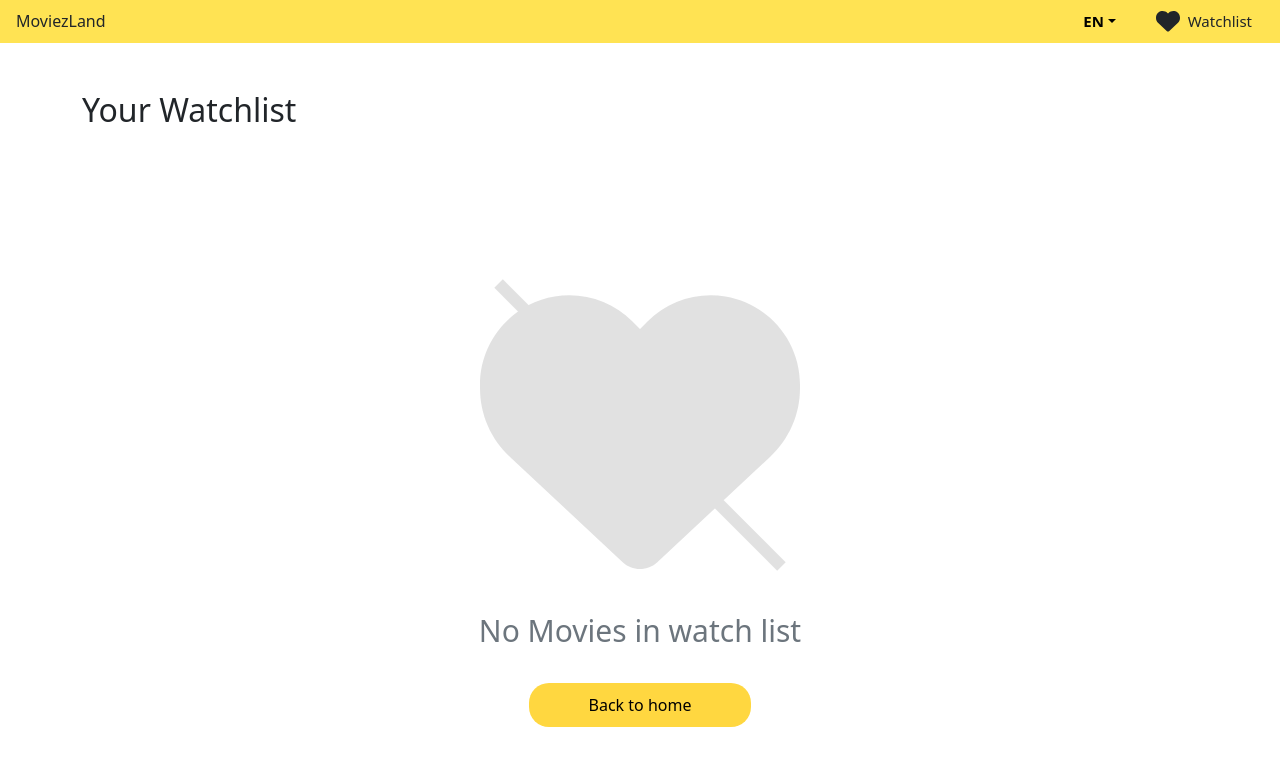
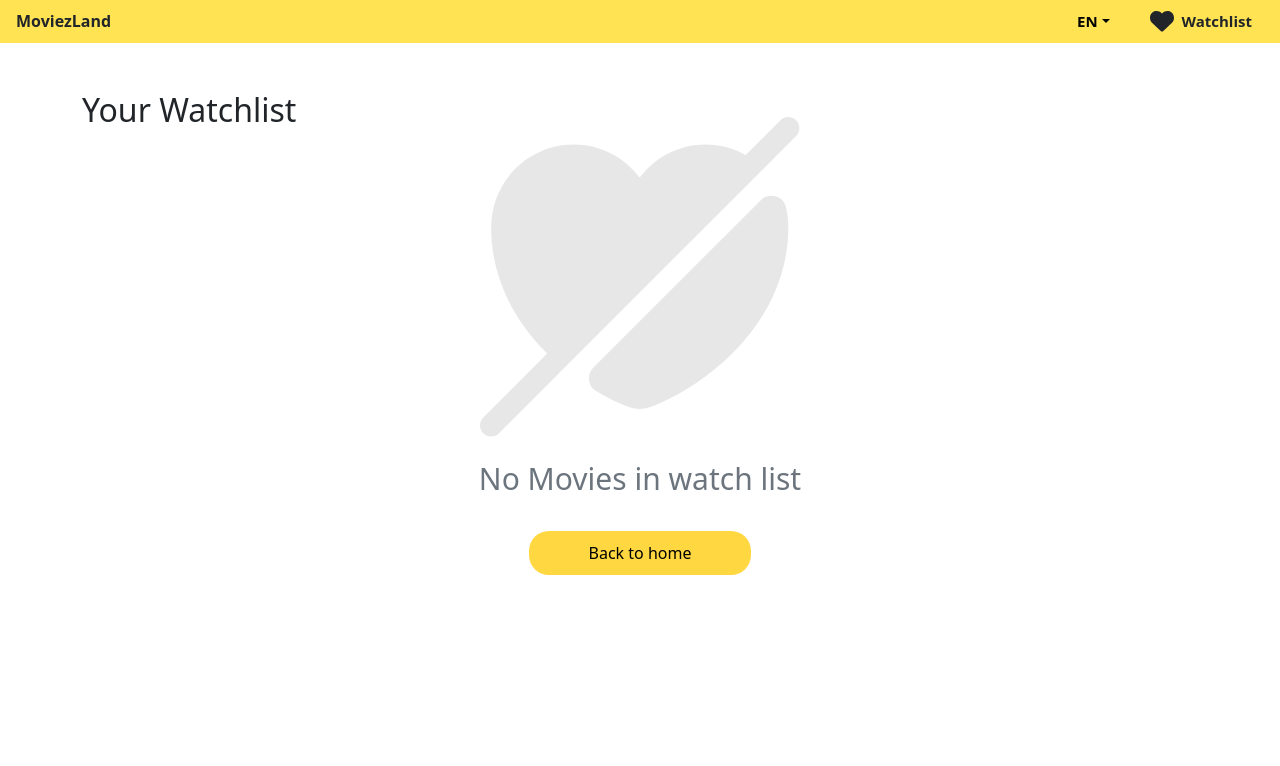
Before and after one commit to moelbanna-bot/React-Project, a React (Vite) app in the folder MoviezLand/: page /watchlist in a window 1280 px wide. Shown: the top 766 px of the page. Built offline with nearby package versions, Linux system fonts and the light colour scheme.

Commit message:
style: enhance Navbar and EmptyList components; improve layout and add new SVG asset

```diff
--- a/MoviezLand/src/components/Navbar/Navbar.jsx
+++ b/MoviezLand/src/components/Navbar/Navbar.jsx
@@ -9,7 +9,7 @@ export default function Navbar() {
   return (
     <div className="container-fluid p-0">
       <nav className="d-flex justify-content-between align-items-center px-3 py-1 bg-yellow">
-        <Link to="/" className="nav-link title">
+        <Link to="/" className="nav-link title fw-bold">
           MoviezLand
         </Link>
         <div className="d-flex align-items-center justify-content-center gap-3">
@@ -28,7 +28,7 @@ export default function Navbar() {
             <FontAwesomeIcon icon={faHeart} className="fa-xl" />
             <Link
               to="/watchlist"
-              className="align-self-center nav-link text-small"
+              className="align-self-center nav-link text-small fw-bold"
             >
               Watchlist
             </Link>
--- a/MoviezLand/src/components/favHart.jsx
+++ b/MoviezLand/src/components/favHart.jsx
@@ -3,12 +3,10 @@ import { FaHeart, FaRegHeart } from "react-icons/fa";
 import { useDispatch, useSelector } from "react-redux";
 import { addToWishlist, removeFromWishlist } from "../store/slices/wishlist";
 
-const WishlistButton = ({ movie}) => {
+const WishlistButton = ({ movie }) => {
   const dispatch = useDispatch();
   const wishlist = useSelector((state) => state.wishlist.wishlistIds || []);
-  console.log(wishlist);
-  const isInWishlist =  movie && wishlist.some((item) => item.id === movie.id);
-  console.log(isInWishlist)
+  const isInWishlist = movie && wishlist.some((item) => item.id === movie.id);
 
   const toggleWishlist = () => {
     if (isInWishlist) {
@@ -21,7 +19,11 @@ const WishlistButton = ({ movie}) => {
   return (
     <span
       onClick={toggleWishlist}
-      style={{ cursor: "pointer", fontSize: "1.5rem", color: isInWishlist ? "#f4d03f" : "black" }}
+      style={{
+        cursor: "pointer",
+        fontSize: "1.5rem",
+        color: isInWishlist ? "#f4d03f" : "black",
+      }}
       className="col-2"
     >
       {isInWishlist ? <FaHeart /> : <FaRegHeart />}
--- a/MoviezLand/src/index.css
+++ b/MoviezLand/src/index.css
@@ -1,4 +1,3 @@
-
 :root {
   --bs-primary: #ffe353 !important;
   --font-xsmall: 14px !important;
@@ -38,8 +37,8 @@ body {
   button {
     background-color: #f9f9f9;
   }
-} */
-*{
+}
+*/ * {
   padding: 0;
   margin: 0;
   box-sizing: border-box;
@@ -47,3 +46,11 @@ body {
 .text-xlarge {
   font-size: var(--font-xlarge) !important;
 }
+
+.back-home {
+  cursor: pointer !important;
+  color: 000;
+}
+.back-home:hover {
+  background-color: #ffe27a !important;
+}
--- a/MoviezLand/src/pages/EmptyList.jsx
+++ b/MoviezLand/src/pages/EmptyList.jsx
@@ -1,50 +1,19 @@
 import React, { useEffect } from "react";
 import { useNavigate } from "react-router-dom";
-import { FontAwesomeIcon } from "@fortawesome/react-fontawesome";
-import { faHeart } from "@fortawesome/free-solid-svg-icons";
 
 const EmptyList = ({ showHeading = true }) => {
   const navigate = useNavigate();
 
-  useEffect(() => {
-    document.body.style.overflow = "hidden";
-    document.documentElement.style.overflow = "hidden";
-
-    return () => {
-      document.body.style.overflow = "auto";
-      document.documentElement.style.overflow = "auto";
-    };
-  }, []);
-
   return (
-    <div
-      className="d-flex flex-column justify-content-center align-items-center text-center"
+    <div className="d-flex mt-4 flex-column justify-content-center align-items-center text-center">
+      <div className="position-relative mb-4 opacity-50">
+        <img
+          src="/heart_slash.svg"
+          alt="Empty watchlist"
           style={{
-        height: "100vh",
-        maxHeight: "100vh",
-        overflow: "hidden",
-        margin: 0,
-        padding: 0,
-      }}
-    >
-      <div className="position-relative mb-4 opacity-50">
-        <FontAwesomeIcon
-          icon={faHeart}
-          style={{
-            fontSize: "20rem",
-            color: "#C4C4C4",
+            width: "20rem",
+            height: "20rem",
             transform: "translateY(-60px)",
-          }}
-        />
-        <div
-          style={{
-            position: "absolute",
-            top: "30%",
-            left: "50%",
-            transform: "translate(-50%, -50%) rotate(45deg)",
-            width: "25rem",
-            height: "12px",
-            backgroundColor: "#C4C4C4",
           }}
         />
       </div>
@@ -55,20 +24,18 @@ const EmptyList = ({ showHeading = true }) => {
         No Movies in watch list
       </h4>
       <button
-        className="btn btn-warning"
+        className="btn btn-warning back-home"
         style={{
           borderRadius: "20px",
           padding: "10px 60px",
           backgroundColor: "#FFD740",
           border: "none",
           transform: "translateY(-50px)",
-            cursor: "pointer",
         }}
         onClick={() => navigate("/")}
       >
         Back to home
       </button>
-
     </div>
   );
 };
--- a/MoviezLand/src/pages/watclist.jsx
+++ b/MoviezLand/src/pages/watclist.jsx
@@ -1,14 +1,14 @@
-import React, { useEffect } from 'react';
-import { useSelector, useDispatch } from 'react-redux';
-import { Container, Row } from 'react-bootstrap';
-import MovieCard from '../components/MovieCard';
-import EmptyList from './EmptyList';
-import { Loading } from '../components/loading';
+import React, { useEffect } from "react";
+import { useSelector, useDispatch } from "react-redux";
+import { Container, Row } from "react-bootstrap";
+import MovieCard from "../components/MovieCard";
+import EmptyList from "./EmptyList";
+import { Loading } from "../components/loading";
 
 const Watchlist = () => {
   const isLoading = useSelector((state) => state.movies.loading);
 
-    const watchlistMovies = useSelector((state)=> state.wishlist.wishlistIds)
+  const watchlistMovies = useSelector((state) => state.wishlist.wishlistIds);
 
   if (isLoading) {
     return (
@@ -19,7 +19,7 @@ const Watchlist = () => {
   }
   return (
     <Container className="mt-5">
-            <h2 className="mb-4">Your Watchlist</h2>
+      <h2 className="mb-5">Your Watchlist</h2>
       {watchlistMovies.length === 0 ? (
         <EmptyList />
       ) : (
```
Also changed, not shown: MoviezLand/public/heart_slash.svg (added). Lines whose indentation alone changed are shown as unchanged.
